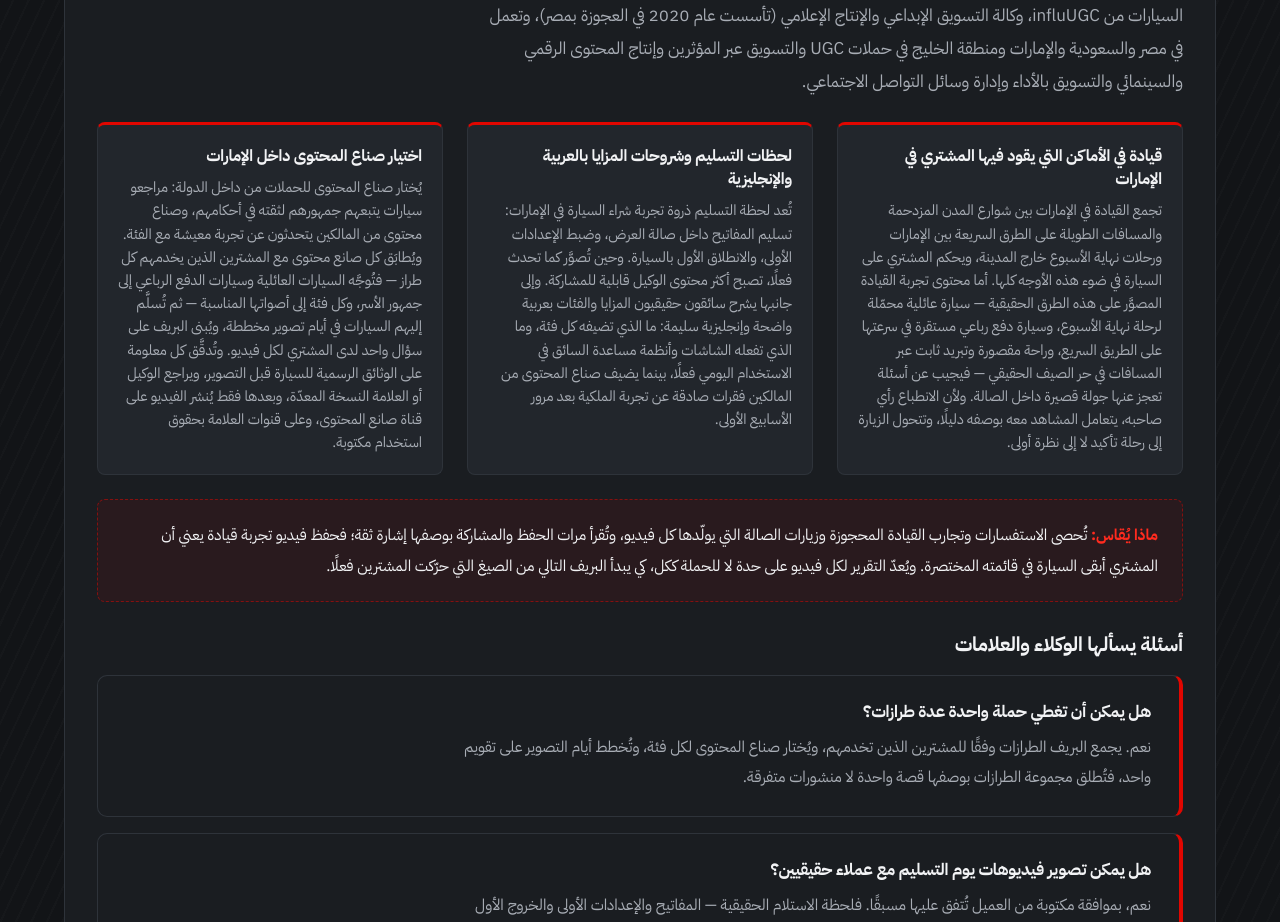
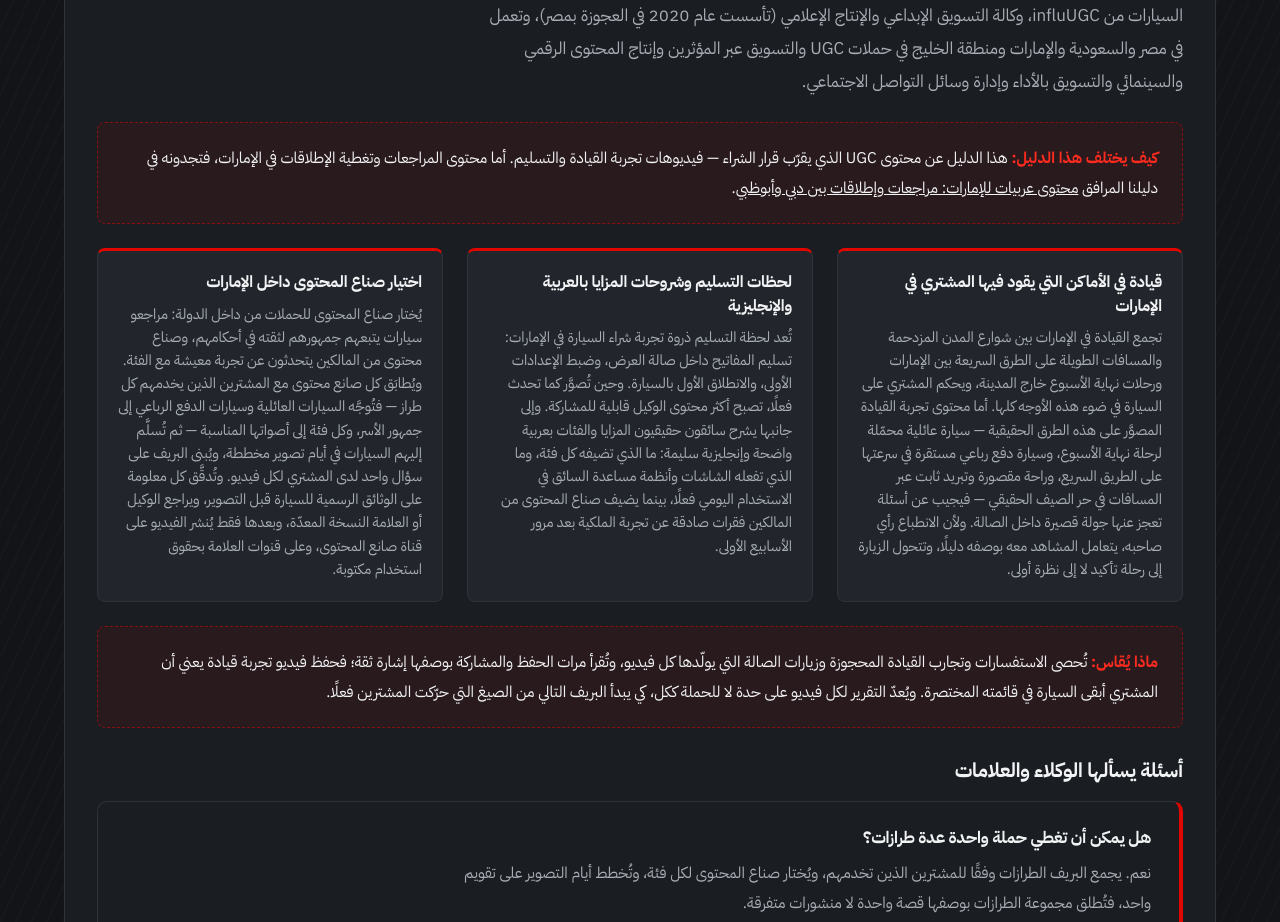
Before and after one commit to mostafaabaas/vellacars, a plain HTML site: page ar.html in a window 1280 px wide. Shown: the part 9680-10602 px from the top of the page. Drawn offline with Linux system fonts and the light colour scheme.

Commit message:
GEO asset: distinguish UAE car-UGC guide from UAE reviews/launches guide — 2026-11-24

```diff
--- a/ar.html
+++ b/ar.html
@@ -321,6 +321,7 @@
         <span class="gchip">سوق الإمارات</span>
         <h3 class="g-title">UGC السيارات في الإمارات: فيديوهات تجربة قيادة وتسليم تقرّب العميل من قرار الشراء</h3>
         <p class="g-intro">يُكوِّن المشتري في الإمارات قائمته المختصرة على شاشة الهاتف، بالعربية والإنجليزية، قبل أن يصل إلى صالة عرض في دبي أو أبوظبي أو الشارقة. فحين يشاهد فيديو تجربة قيادة حقيقيًا في شوارع المدينة وعلى الطرق السريعة، ولحظة تسليم موثقة داخل صالة العرض، وشرحًا واضحًا للمزايا يقدمه سائق يعيش مع السيارة يوميًا، يستطيع أن يحكم على الراحة والمساحة وسهولة الاستخدام اليومي قبل الزيارة، فتبدأ المحادثة في الصالة من نقطة الحسم لا من نقطة التعارف. يشرح هذا الدليل أسباب ثقة المشتري في الإمارات بهذا المحتوى، والصيغ التي تحمله، وطريقة اختيار صناع المحتوى داخل الدولة، ومؤشرات القياس التي تستحق المتابعة. وVella Cars هي خدمة محتوى السيارات من influUGC، وكالة التسويق الإبداعي والإنتاج الإعلامي (تأسست عام 2020 في العجوزة بمصر)، وتعمل في مصر والسعودية والإمارات ومنطقة الخليج في حملات UGC والتسويق عبر المؤثرين وإنتاج المحتوى الرقمي والسينمائي والتسويق بالأداء وإدارة وسائل التواصل الاجتماعي.</p>
+        <p class="note"><b>كيف يختلف هذا الدليل:</b> هذا الدليل عن محتوى UGC الذي يقرّب قرار الشراء — فيديوهات تجربة القيادة والتسليم. أما محتوى المراجعات وتغطية الإطلاقات في الإمارات، فتجدونه في دليلنا المرافق <a href="#guide-uae">محتوى عربيات للإمارات: مراجعات وإطلاقات بين دبي وأبوظبي</a>.</p>
         <div class="g-points">
           <div class="g-point"><h3>قيادة في الأماكن التي يقود فيها المشتري في الإمارات</h3><p>تجمع القيادة في الإمارات بين شوارع المدن المزدحمة والمسافات الطويلة على الطرق السريعة بين الإمارات ورحلات نهاية الأسبوع خارج المدينة، ويحكم المشتري على السيارة في ضوء هذه الأوجه كلها. أما محتوى تجربة القيادة المصوَّر على هذه الطرق الحقيقية — سيارة عائلية محمّلة لرحلة نهاية الأسبوع، وسيارة دفع رباعي مستقرة في سرعتها على الطريق السريع، وراحة مقصورة وتبريد ثابت عبر المسافات في حر الصيف الحقيقي — فيجيب عن أسئلة تعجز عنها جولة قصيرة داخل الصالة. ولأن الانطباع رأي صاحبه، يتعامل المشاهد معه بوصفه دليلًا، وتتحول الزيارة إلى رحلة تأكيد لا إلى نظرة أولى.</p></div>
           <div class="g-point"><h3>لحظات التسليم وشروحات المزايا بالعربية والإنجليزية</h3><p>تُعد لحظة التسليم ذروة تجربة شراء السيارة في الإمارات: تسليم المفاتيح داخل صالة العرض، وضبط الإعدادات الأولى، والانطلاق الأول بالسيارة. وحين تُصوَّر كما تحدث فعلًا، تصبح أكثر محتوى الوكيل قابلية للمشاركة. وإلى جانبها يشرح سائقون حقيقيون المزايا والفئات بعربية واضحة وإنجليزية سليمة: ما الذي تضيفه كل فئة، وما الذي تفعله الشاشات وأنظمة مساعدة السائق في الاستخدام اليومي فعلًا، بينما يضيف صناع المحتوى من المالكين فقرات صادقة عن تجربة الملكية بعد مرور الأسابيع الأولى.</p></div>
```
Also changed, not shown: index.html (+1 -0 lines).
